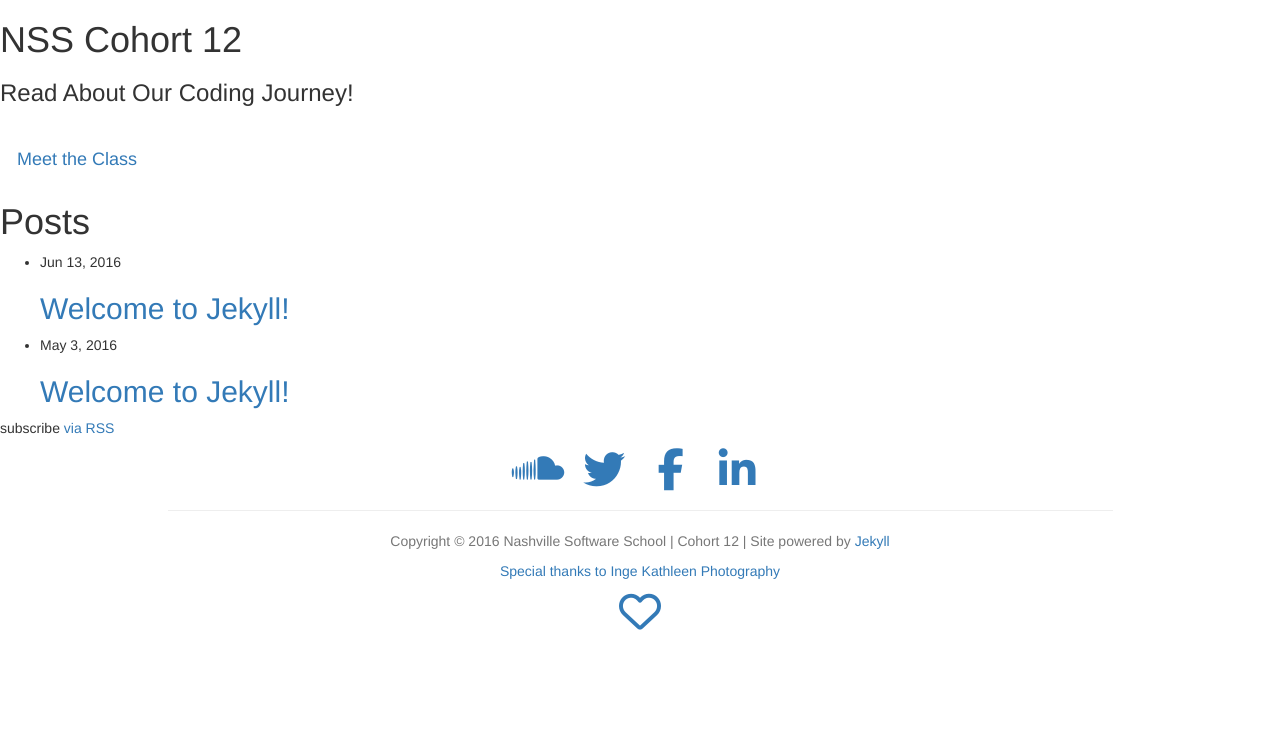
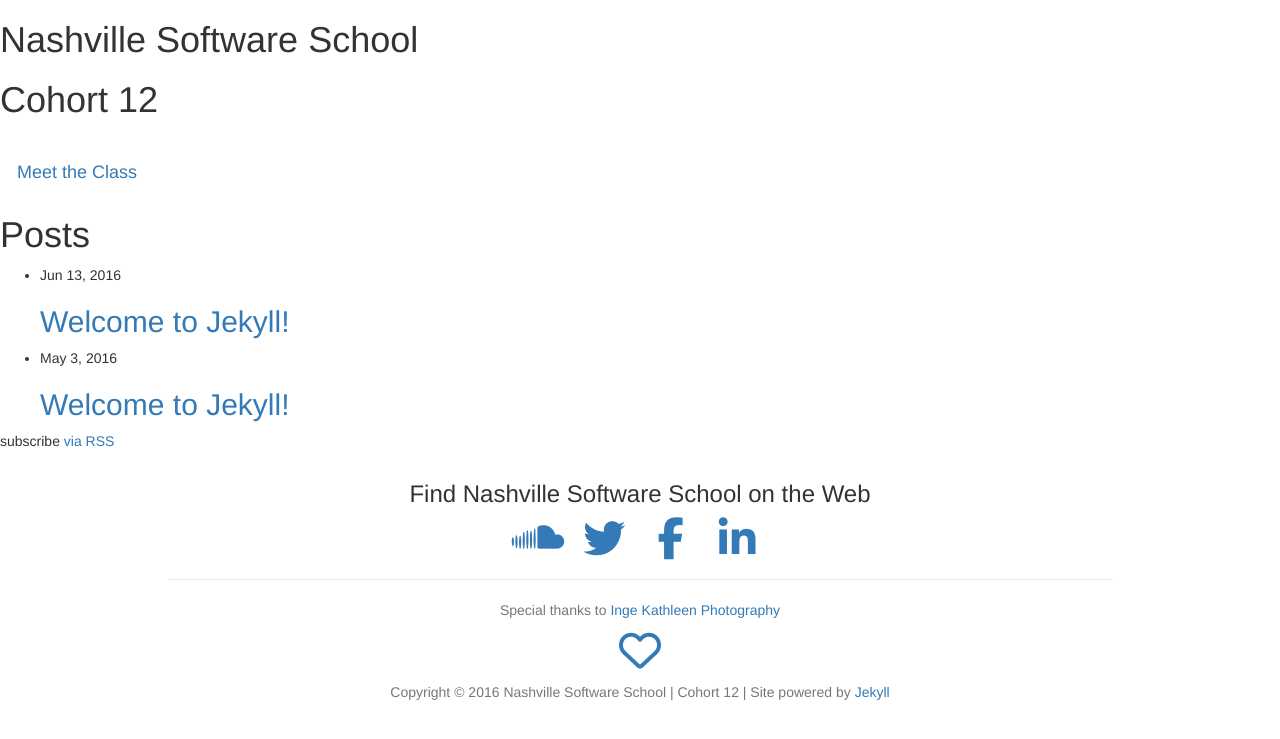
Before and after one commit to nss-day-cohort-12/nss12-class-website, a Jekyll site: the page built from nss12-class-website/index.html, in a window 1280 px wide. Shown: the top 739 px of the page. Built offline with Jekyll 4.4.1, drawn with Linux system fonts in a browser that asks for light colours; nearby versions of some CDN libraries; library files that are not in the unit come from our copies.

Commit message:
improved page functionality. added some text in the footer. changed some text in the header.

```diff
--- a/_includes/footer.html
+++ b/_includes/footer.html
@@ -1,4 +1,4 @@
-<footer id="contact">
+<footer id="nssInfo">
   <div class="container">
     <div class="row">
       <div class="col-lg-10 col-lg-offset-1 text-center">
@@ -15,6 +15,7 @@
           </li>
         </ul>
         <br> -->
+        <h3>Find Nashville Software School on the Web</h3>
         <ul class="list-inline">
           <li>
             <a href="https://soundcloud.com/nashville-software-school/"><i class="fa fa-soundcloud fa-fw fa-3x"></i></a>
@@ -30,9 +31,10 @@
           </li>
         </ul>
         <hr class="small">
+        <p class="text-muted">Special thanks to <a href="http://www.ingehooker.com/" target="_blank">Inge Kathleen Photography</p>
+        <p><i class="fa fa-heart-o fa-fw fa-3x"></i></a></p>
+
         <p class="text-muted">Copyright &copy; {{ site.copyright }} 20{{ site.time | date: '%y' }} Nashville Software School | Cohort 12 | Site powered by <a href="http://jekyllrb.com/" target="_blank">Jekyll</a></p>
-        <p class="text-muted"><a href="http://www.ingehooker.com/">Special thanks to Inge Kathleen Photography</p>
-        <p><i class="fa fa-heart-o fa-fw fa-3x"></i></a></p>
         <!-- </p> -->
       </div>
     </div>
--- a/_includes/header.html
+++ b/_includes/header.html
@@ -1,7 +1,7 @@
 <header id="top" class="header">
   <div class="text-vertical-center">
-    <h1 class="nss-page-heading white-text">NSS Cohort 12</h1>
-    <h3 class="white-text">Read About Our Coding Journey!</h3>
+    <h1 class="nss-page-heading white-text">Nashville Software School</h1>
+    <h1 class="white-text">Cohort 12</h1>
     <br>
     <a href="#ourClass" class="btn btn-dark btn-lg">Meet the Class</a>
   </div>
--- a/_includes/navigation.html
+++ b/_includes/navigation.html
@@ -15,10 +15,10 @@
       <a href="#services" onclick = $("#menu-close").click(); >Our Technologies</a>
     </li>
     <li>
-      <a href="#callout" onclick = $("#menu-close").click(); >Meet the Class</a>
+      <a href="#ourClass" onclick = $("#menu-close").click(); >Meet the Class</a>
     </li>
     <li>
-      <a href="#contact" onclick = $("#menu-close").click(); >Contact</a>
+      <a href="#nssInfo" onclick = $("#menu-close").click(); >NSS Info</a>
     </li>
   </ul>
 </nav>
--- a/_includes/ourClass.html
+++ b/_includes/ourClass.html
@@ -257,6 +257,8 @@
     <!-- /.row -->
   </div>
   <!-- /.container -->
+
+
 
 <!-- Modals -->
 
```
